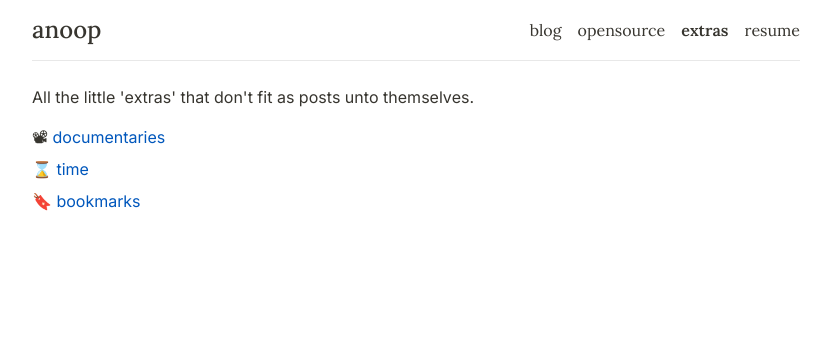
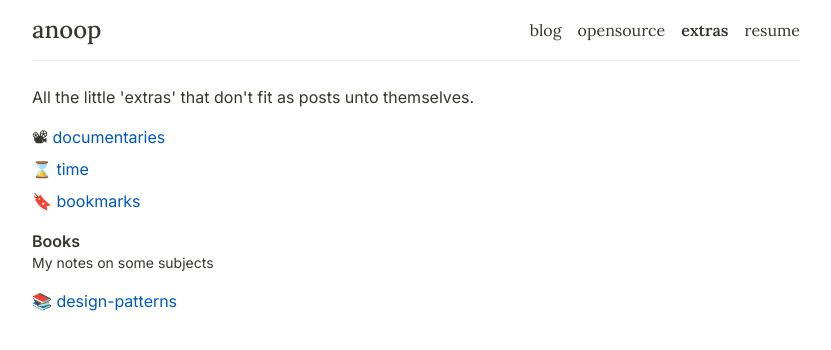
Before and after one commit to helloanoop/helloanoop.com, a Next.js app: page /extras in a window 1280 px wide. Shown: the top 350 px of the page, without its empty margins (224-1055 px from the left). Built offline with nearby package versions, Linux system fonts and the light colour scheme.

Commit message:
chore: minor update

```diff
--- a/src/pages/extras.js
+++ b/src/pages/extras.js
@@ -20,6 +20,13 @@ export default function Index() {
             <li className="mt-2">⌛&nbsp;<Link href="/time">time</Link></li>
             <li className="mt-2">🔖&nbsp;<Link href="/bookmarks">bookmarks</Link></li>
           </ul>
+
+          <h3 className="mt-4 font-semibold">Books</h3>
+          <div className='text-sm'>My notes on some subjects</div>
+          <ul className="mt-4">
+            <li className="mt-2">📚&nbsp;<Link href="https://design-patterns.helloanoop.com/">design-patterns</Link></li>
+          </ul>
+
         </div>
       </main>
     </>
--- a/src/pages/resume.js
+++ b/src/pages/resume.js
@@ -26,7 +26,7 @@ export default function Index() {
 
           <div className="flex flex-col mt-4">
             <h6 className="text-xl font-semibold">People10 Technosoft Pvt Ltd</h6>
-            <div className='text-sm'>Technical Architect - Jan 2016 - Mar 2023 (6yrs)</div>
+            <div className='text-sm'>Engineering Manager - (Jan 2016 - Aug 2017), (Sep 2018 - Mar 2023) (6yrs)</div>
           </div>
           <div className="mt-2">
             During my 6-year tenure, I progressed from a senior software engineer to an architect. I was responsible for building and managing multiple in-house applications, developing customer-facing ecommerce websites, and creating frameworks that were adopted as standards across the organization for an American airlines company. I also led and managed several projects and mentored fellow developers, resulting in the growth and success of multiple teams within the organization.
```
